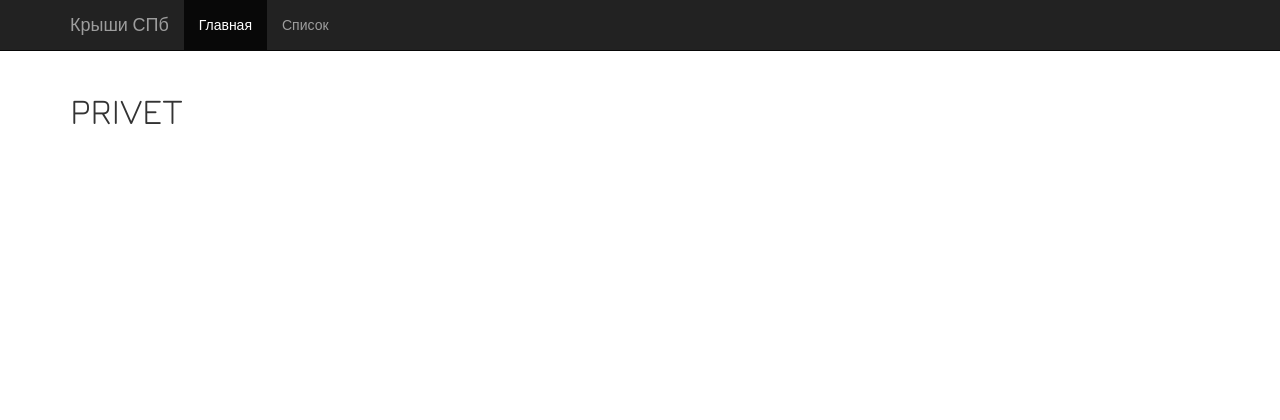
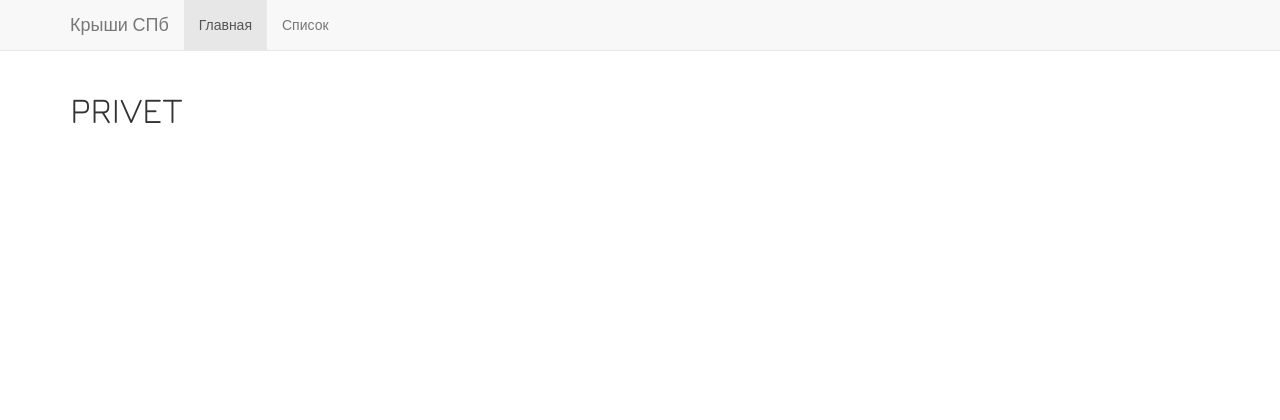
Before and after one commit to ixnet/roofs_frontend, a Django app: page / in a window 1280 px wide. Shown: the top 420 px of the page. Run offline with Django 3.2, Linux system fonts and the light colour scheme; some libraries are stand-ins or nearby versions.

Commit message:
base and styles

```diff
--- a/roofs_project/assets/css/styles.css
+++ b/roofs_project/assets/css/styles.css
@@ -5,8 +5,9 @@ html {
 
 body {
     /* Margin bottom by footer height */
-    margin-bottom: 60px !important;
+    margin-bottom: 150px !important;
     font-family: 'Jura', sans-serif !important;
+    padding-top: 70px;
 
 }
 
@@ -30,15 +31,15 @@ body {
 
 }
 
-.navbar-fixed-top {
-    position:inherit !important;
-}
+/*.navbar-fixed-top {*/
+/*    position:inherit !important;*/
+/*}*/
 
 .footer {
   position: absolute;
   bottom: 0;
   width: 100%;
   /* Set the fixed height of the footer here */
-  height: 60px;
-  background-color: grey;
+  height: 150px;
+  background-image: url(https://pp.vk.me/c629402/v629402333/6a1c2/9TZqv5n2WUk.jpg);
 }
--- a/roofs_project/templates/base.html
+++ b/roofs_project/templates/base.html
@@ -30,7 +30,7 @@
       {% block header %}
 
       <!-- Fixed navbar -->
-      <div class="navbar navbar-inverse navbar-fixed-top" role="navigation">
+      <div class="navbar navbar-default navbar-fixed-top" role="navigation">
       <div class="container">
         <div class="navbar-header">
           <button type="button" class="navbar-toggle" data-toggle="collapse" data-target=".navbar-collapse">
```
Also changed, not shown: roofs_project/assets/img/footer.png (added).
